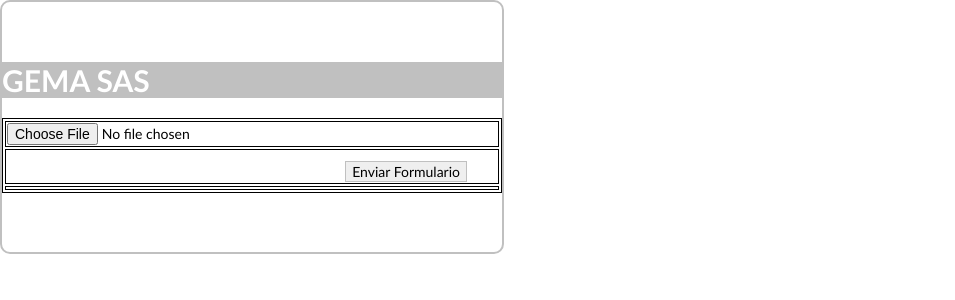
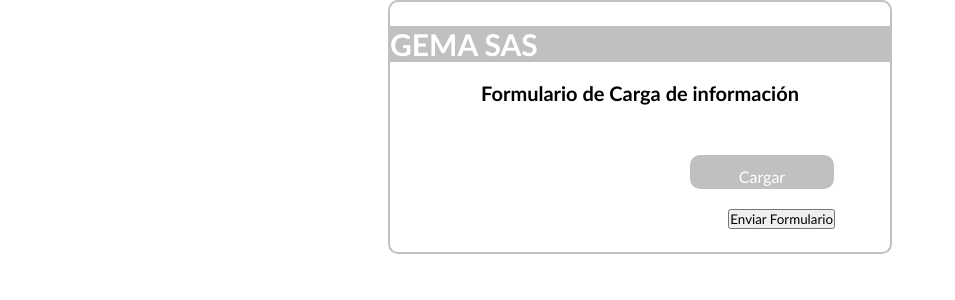
Before and after one commit to ladgutierr/jerrejerre, a PHP site: page /vistas/index.php in a window 1280 px wide. Shown: the top 300 px of the page, without its empty margins (0-955 px from the left). Run offline with PHP 8.4, Linux system fonts and the light colour scheme; some libraries are stand-ins or nearby versions.

Commit message:
añade las actualizaciones para las vista

```diff
--- a/css/estilo.css
+++ b/css/estilo.css
@@ -2,6 +2,8 @@
 /* CSS Document */
 *{
 	font-family:"Trebuchet MS", Arial, Helvetica, sans-serif;
+	margin: 0px;
+	padding: 0px;
 }
 body{
 	margin:0px;
@@ -15,7 +17,7 @@ div {
     height: 250PX;
     border-radius: 10px;
     align-content: center;
-
+margin:0 auto;
 }
 
 h1{
@@ -24,6 +26,14 @@ h1{
 	font-size: 30PX;
 	font-style: bold;
 	font-variant: small-caps;
+
+
+}
+h2{
+
+	font-size: 20PX;
+	font-style: bold;
+
 
 
 }
@@ -46,10 +56,8 @@ section input[type=file]{
 }
 
 section input[type=submit]{
-	margin-top:10px;
-	margin-right: 30px;
-	font-size:14px;
-	border:1px solid #C0C0C0;
+	margin-top: 20px;
+	margin-right: 55px;
 	float: right;
 }
 
@@ -57,6 +65,32 @@ section input[type=submit]:hover{
 	background-color:#0489B1;
 }
 
-table,td, th{
-	border: 1px solid black;
+p#cargar{
+	text-align: center;
+	color: #FFFFFF;
 }
+
+div#div_file{
+	position: relative;
+	margin-left: 300px;
+	margin-top: 10%;
+	padding: 10px;
+	width: 120px;
+	height: 10px;
+	background-color: #C0C0C0;
+}
+
+
+input#csv{
+position: absolute;
+top:0;
+left: 0;
+right: 0;
+bottom: 0;
+width: 100%;
+height: 100%;
+opacity: 0;
+cursor: pointer;
+}
+
+div .resize { height: auto; }
--- a/vistas/index.php
+++ b/vistas/index.php
@@ -8,21 +8,20 @@
 <script src="../js/myjava.js"></script>
 </head>
 <body>
-<div>
+<div id="box_1">
    <h1>GEMA SAS</h1>
     <section>
+        <br>
+        <h2>Formulario de Carga de información </h2>
         <form id="subida">
-        <table>
-        	<tr>
-            	<td><input type="file" id="csv" name="csv" /></td>
-            </tr>
-            <tr>
-            	<td><input type="submit" value="Enviar Formulario"/></td>
-            </tr>
-            <tr>
-            	<td id="respuesta"></td>
-            </tr>
-        </table>
+            <div id="div_file">
+                <p id="cargar">Cargar</p>
+            	<input type="file" id="csv" name="csv" />
+            </div>
+            	<input type="submit" value="Enviar Formulario"/>
+                <td id="respuesta"></td>
+
+
         </form>
     </section>
 </div>
```
Also changed, not shown: vistas/resultados.php (+30 -13 lines).
